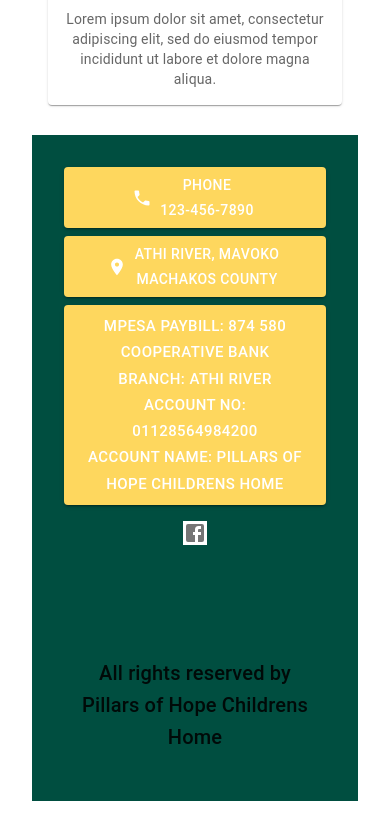
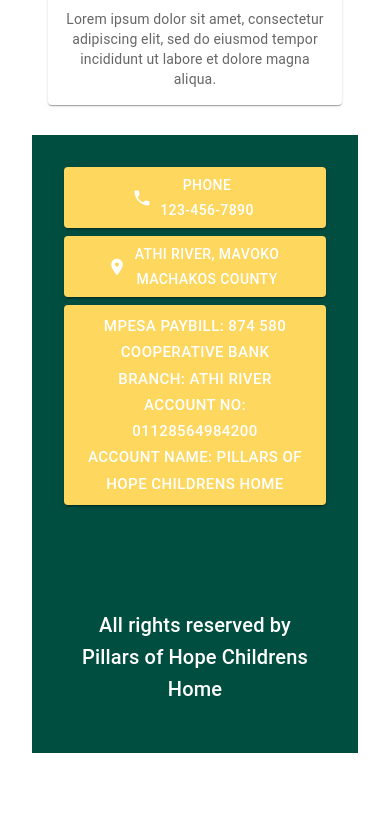
Before and after one commit to Tendwa-T/pillars-of-hope, a React (Vite) app in the folder client/: page / in a window 390 px wide. Shown: the part 4251-5084 px from the top of the page. After the commit the page ends 5036 px from the top, so only its background shows below. Built offline with nearby package versions, Linux system fonts and the light colour scheme; no server answers.

Commit message:
Feat: Added responsive footer

```diff
--- a/client/src/components/footer.jsx
+++ b/client/src/components/footer.jsx
@@ -1,9 +1,6 @@
 import { Button,Box, Typography, Stack, Container} from "@mui/material";
-import IconButton from "@mui/material/IconButton";
 import PhoneIcon from "@mui/icons-material/Phone";
 import LocationOnIcon from "@mui/icons-material/LocationOn";
-import FacebookIcon from "@mui/icons-material/Facebook";
-
 
 export default function Footer() {
   return (
@@ -63,11 +60,9 @@ export default function Footer() {
           Account No: 01128564984200 <br />
           Account Name: Pillars Of Hope Childrens Home
         </Button>
-        <IconButton size="medium">
-          <FacebookIcon sx={{ bgcolor: "#fff" }} />
-        </IconButton>
+
         <Box sx={{ padding: 2, maxWidth: "screen", marginTop: 4 }}>
-          <Typography variant="h6" sx={{marginTop:10}}>
+          <Typography variant="h6" sx={{marginTop:10, color:"white"}}>
             All rights reserved by Pillars of Hope Childrens Home
           </Typography>
         </Box>
```
